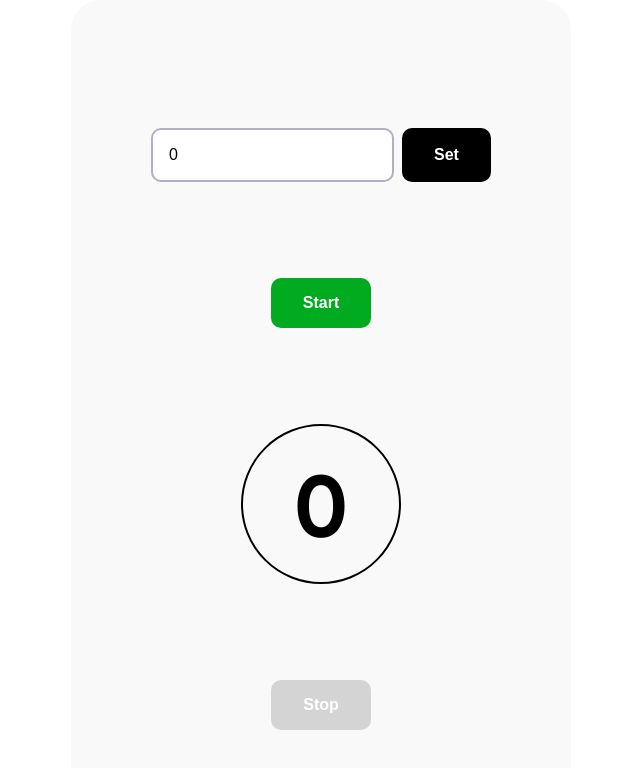
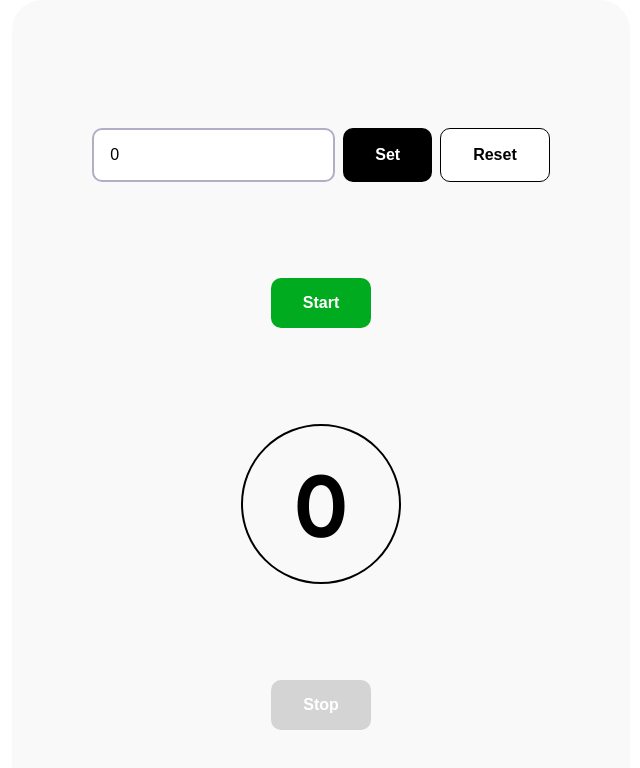
Before and after one commit to fauzanpr/fe-mini-projects, a React (Create React App) app in the folder react-time-count/: page / in a window 1280 px wide. Shown: the top 768 px of the page, without its empty margins (319-959 px from the left). Built offline with nearby package versions, Linux system fonts and the light colour scheme; the HTML template or start-up script is replaced by a standard one.

Commit message:
[FEAT](react-time-count) add reset

```diff
--- a/react-time-count/src/App.css
+++ b/react-time-count/src/App.css
@@ -55,6 +55,16 @@ body {
   background-color: #303030;
 }
 
+.btn--reset {
+  background-color: white;
+  border: 1px solid black;
+  color: black;
+}
+
+.btn--reset:hover {
+  background-color: #e6e6e6;
+}
+
 .btn--stop {
   background-color: #fd4646;
   display: block;
--- a/react-time-count/src/components/Counter.js
+++ b/react-time-count/src/components/Counter.js
@@ -5,12 +5,11 @@ const Counter = () => {
   const [count, setCount] = useState(0);
   const [setedMaxCount, setSetedMaxCount] = useState(false);
   const [maxCount, setMaxCount] = useState(0);
+  const [reset, setReset] = useState(false);
 
   useEffect(() => {
     if (start && count < Number(setedMaxCount)) {
       const interval = setInterval(() => {
-        // console.log(count);
-        // console.log();
         setCount(count + 1);
       }, 1000);
 
@@ -19,6 +18,23 @@ const Counter = () => {
       };
     }
   }, [count, start, setedMaxCount]);
+
+  useEffect(() => {
+    if (reset) {
+      setCount(0);
+      setMaxCount(0);
+      setSetedMaxCount(0);
+      setStart(false);
+    }
+
+    document.getElementById("btn-start").classList.remove("btn--inactive");
+    document.getElementById("btn-stop").classList.remove("btn--stop");
+    document.getElementById("btn-stop").classList.add("btn--inactive");
+
+    return () => {
+      setReset(false);
+    };
+  }, [reset]);
 
   const btnStartHandler = () => {
     setStart(true);
@@ -34,6 +50,10 @@ const Counter = () => {
     document.getElementById("btn-stop").classList.add("btn--inactive");
   };
 
+  const btnResetHandler = () => {
+    setReset(true);
+  };
+
   return (
     <div className="container">
       <div className="set-long-container">
@@ -46,7 +66,15 @@ const Counter = () => {
             console.log(maxCount);
           }}
         />
-        <button className="btn btn--set" onClick={ () => setSetedMaxCount(maxCount) }>Set</button>
+        <button
+          className="btn btn--set"
+          onClick={() => setSetedMaxCount(maxCount)}
+        >
+          Set
+        </button>
+        <button className="btn btn--reset" onClick={btnResetHandler}>
+          Reset
+        </button>
       </div>
       <button className="btn" onClick={btnStartHandler} id="btn-start">
         Start
```
